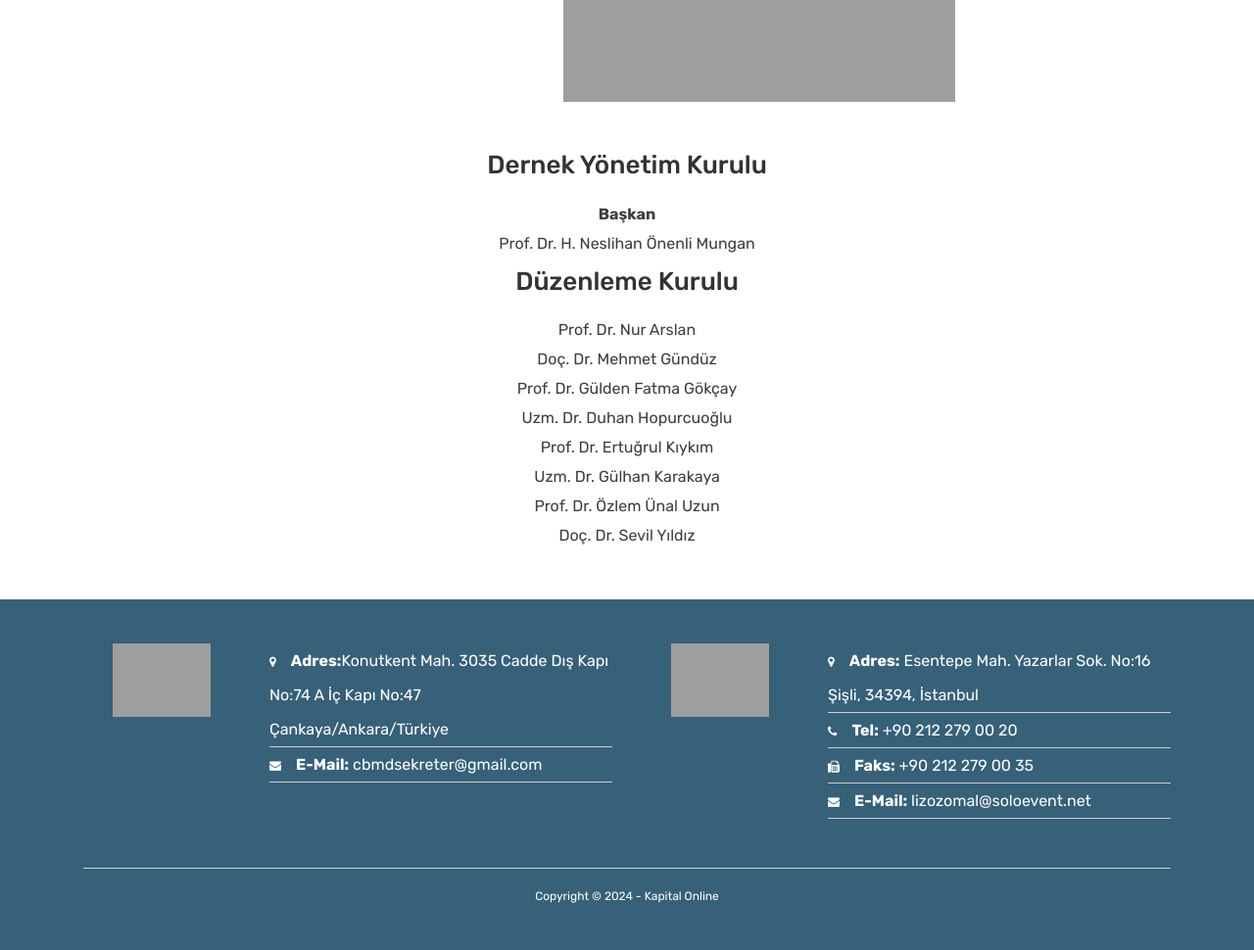
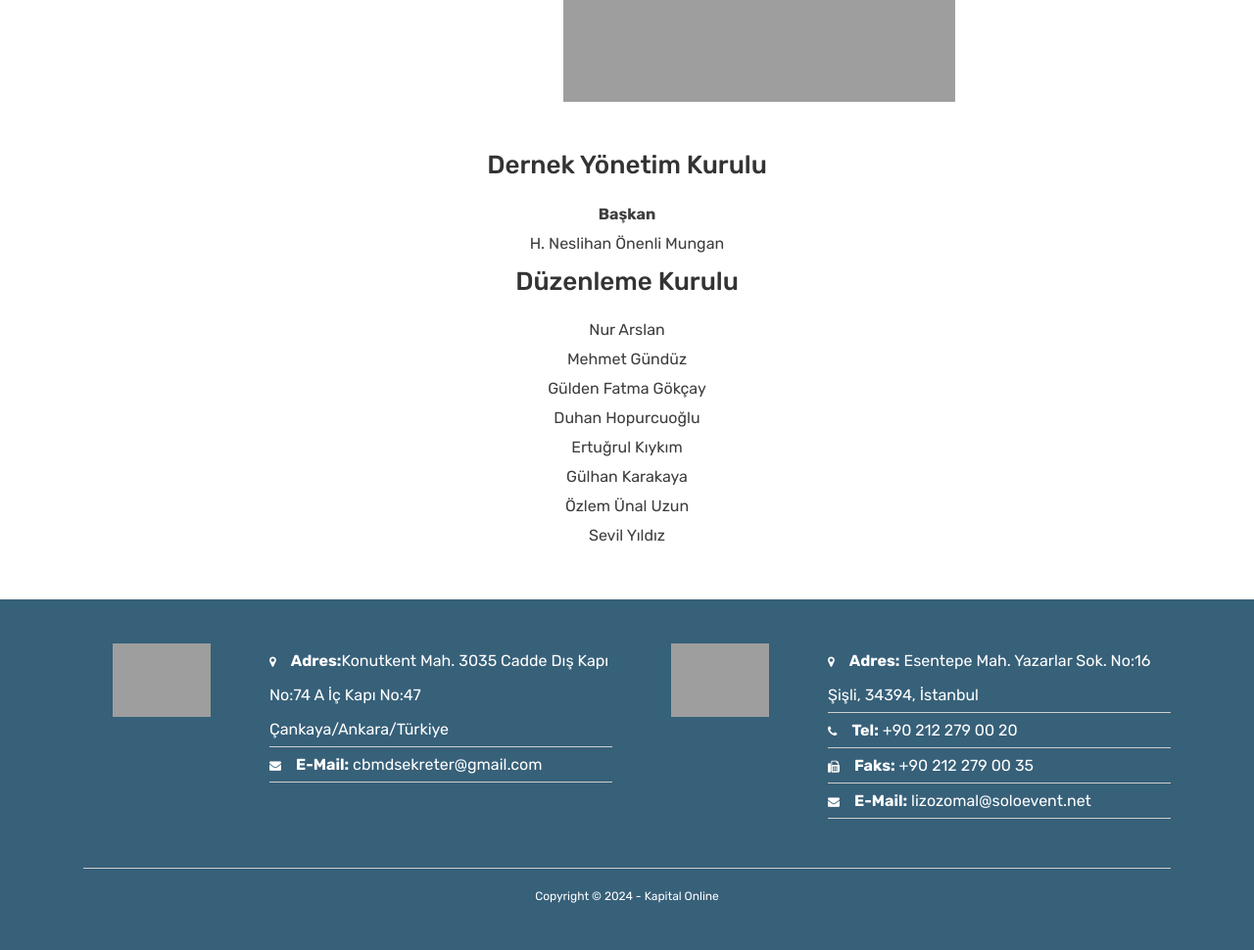
Before and after one commit to haksoz/lizozomal2025, a PHP site: page /kurullar.php in a window 1280 px wide. Shown: the part 540-1510 px from the top of the page at 98% size. Run offline with PHP 8.4, Linux system fonts and the light colour scheme; some libraries are stand-ins or nearby versions; some web fonts are replaced; grey boxes are pictures that could not be loaded.

Commit message:
kurullar revize edildi.

```diff
--- a/kurullar.php
+++ b/kurullar.php
@@ -40,19 +40,19 @@
                         <h4>Dernek Yönetim Kurulu</h4>
                         <p>
                             <b>Başkan</b><br>
-                            Prof. Dr. H. Neslihan Önenli Mungan
+                            H. Neslihan Önenli Mungan
                         </p>
 
                         <h4>Düzenleme Kurulu</h4>
                         <p>
-                            Prof. Dr. Nur Arslan <br>
-                            Doç. Dr. Mehmet Gündüz <br>
-                            Prof. Dr. Gülden Fatma Gökçay <br>
-                            Uzm. Dr. Duhan Hopurcuoğlu <br>
-                            Prof. Dr. Ertuğrul Kıykım <br>
-                            Uzm. Dr. Gülhan Karakaya <br>
-                            Prof. Dr. Özlem Ünal Uzun <br>
-                            Doç. Dr. Sevil Yıldız
+                            Nur Arslan <br>
+                            Mehmet Gündüz <br>
+                            Gülden Fatma Gökçay <br>
+                            Duhan Hopurcuoğlu <br>
+                            Ertuğrul Kıykım <br>
+                            Gülhan Karakaya <br>
+                            Özlem Ünal Uzun <br>
+                            Sevil Yıldız
                         </p>
 
                     </div>
```
